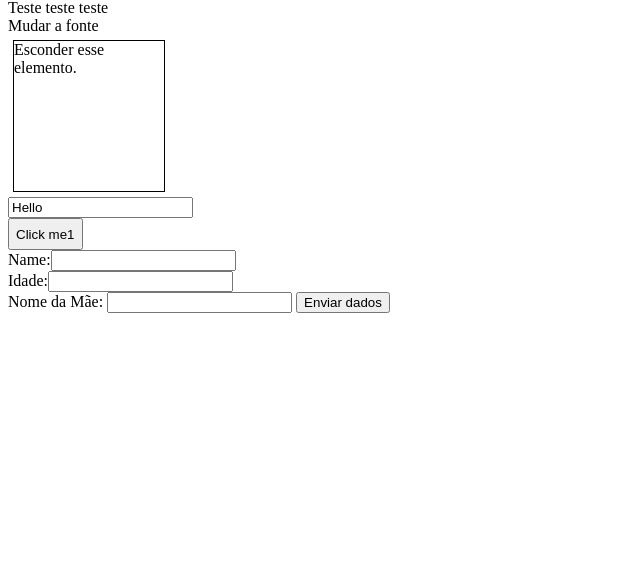
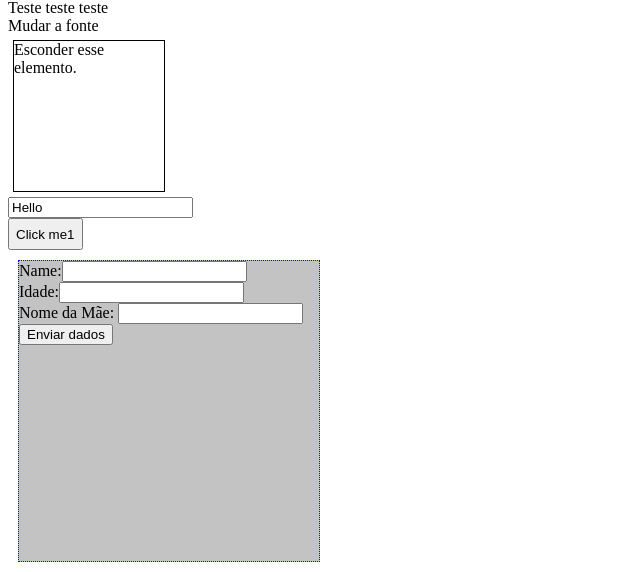
Before and after one commit to guilhermemelo09/Exercicios, a plain HTML site: page Manipulação DOM/dommanipulation.html in a window 1280 px wide. Shown: the part 295-867 px from the top of the page, without its empty margins (0-640 px from the left). Before the commit the page ends 800 px from the top, so only its background shows below. Drawn offline with Linux system fonts and the light colour scheme.

Commit message:
Update dommanipulation.css

```diff
--- a/Manipulação DOM/dommanipulation.css
+++ b/Manipulação DOM/dommanipulation.css
@@ -22,3 +22,10 @@
     margin:5px;
 
 }
+.formulario{
+    width:300px;
+    height:300px;
+    background-color:rgba(128, 128, 128, 0.474);
+    border:1px dotted blue;
+    margin:10px;
+}
```
